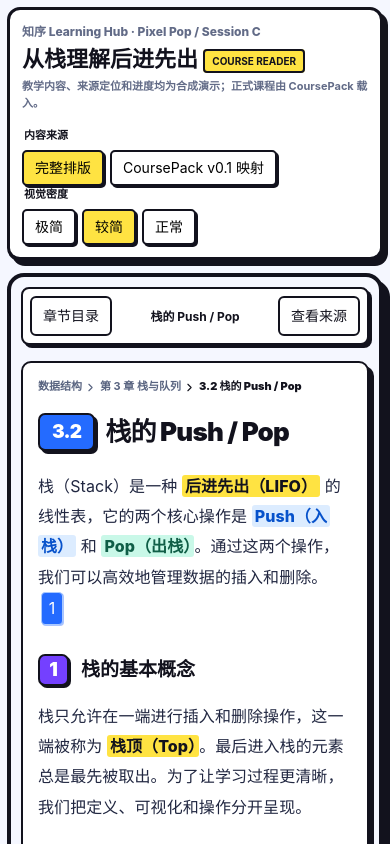
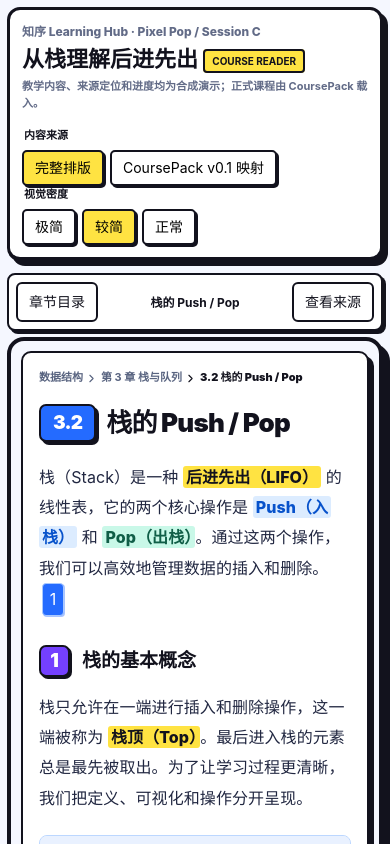
Before and after one commit to colddreamxiaowd/ContinueLeanringWithAI, a Next.js app in the folder web/: page /ui-lab/session-c in a window 390 px wide. Shown: the top 844 px of the page. Built offline with nearby package versions, Linux system fonts and the light colour scheme.

Commit message:
fix(reader): keep mobile navigation sticky through entire lesson and update reading-width regression test

```diff
--- a/web/src/design/pixel-pop/workstreams/reader/Demo.tsx
+++ b/web/src/design/pixel-pop/workstreams/reader/Demo.tsx
@@ -121,8 +121,7 @@ export function ReaderDemo({fullPage=false}:{fullPage?:boolean}={}){
           {(["minimal","balanced","normal"] as const).map(mode=><button type="button" key={mode} aria-pressed={density===mode}
             onClick={()=>setDensity(mode)}>{({minimal:"极简",balanced:"较简",normal:"正常"})[mode]}</button>)}
         </fieldset></div></header>
-      <main className={s.demoGrid}>
-        <div className={s.mobileReaderBar} aria-label="移动端阅读导航">
+      <div className={s.mobileReaderBar} aria-label="移动端阅读导航">
           <div className={s.mobileReaderControls}>
             <button type="button" aria-expanded={mobileOutlineOpen} aria-controls="session-c-mobile-outline"
               onClick={()=>setMobileOutlineOpen(v=>!v)}>章节目录</button>
@@ -134,6 +133,7 @@ export function ReaderDemo({fullPage=false}:{fullPage?:boolean}={}){
               onNavigate={navigateTo}/>
           </div>}
         </div>
+      <main className={s.demoGrid}>
         <div className={s.demoColumn}>{!fullPage&&<h2 className={s.demoBlockLabel}><span>01</span> LessonContent · Demo 说明</h2>}
           <LessonContent lesson={currentLesson} activeCitationId={selectedCitationId} onCitationSelect={selectCitation}/></div>
         <div className={`${s.demoColumn} ${s.desktopOutlineColumn}`}>{!fullPage&&<h2 className={s.demoBlockLabel}><span>02</span> ChapterOutline · Demo 说明</h2>}
```
Also changed, not shown: 1 other file (tests, documents, lock files or other folders).
